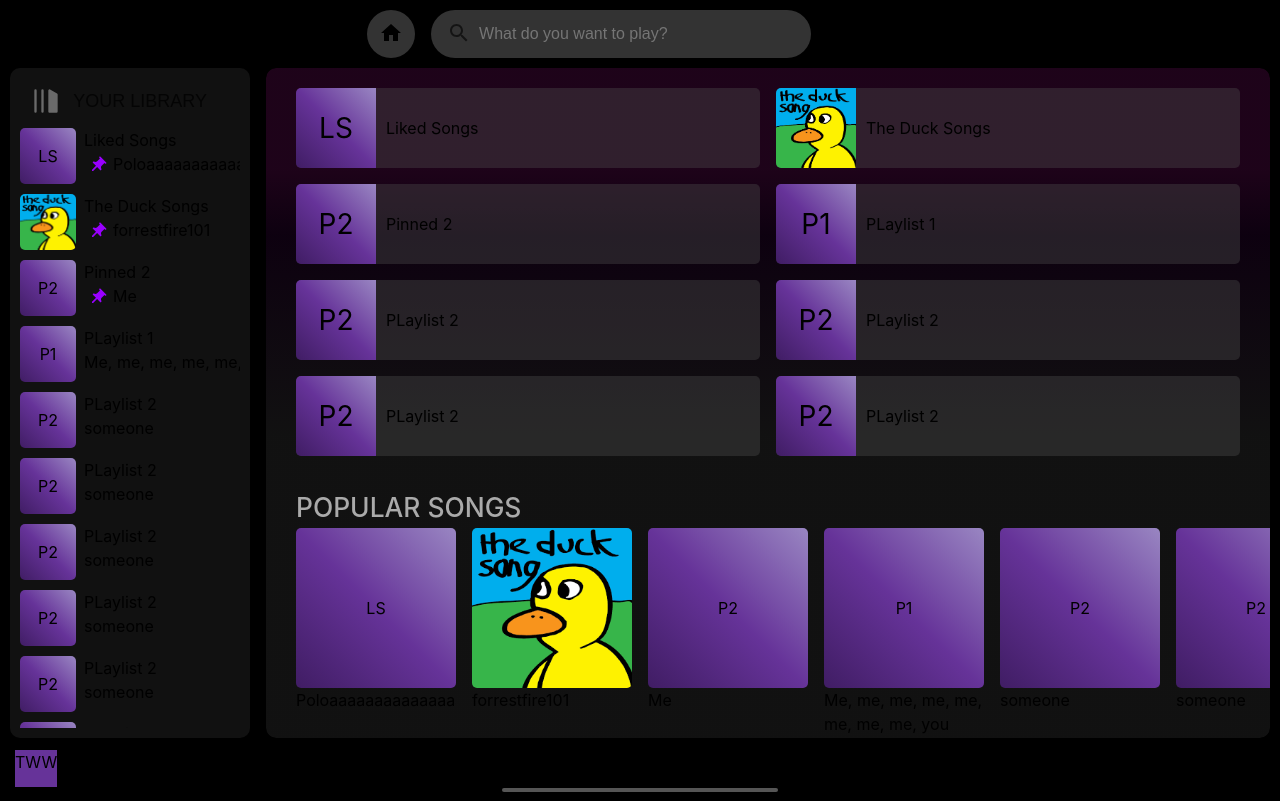
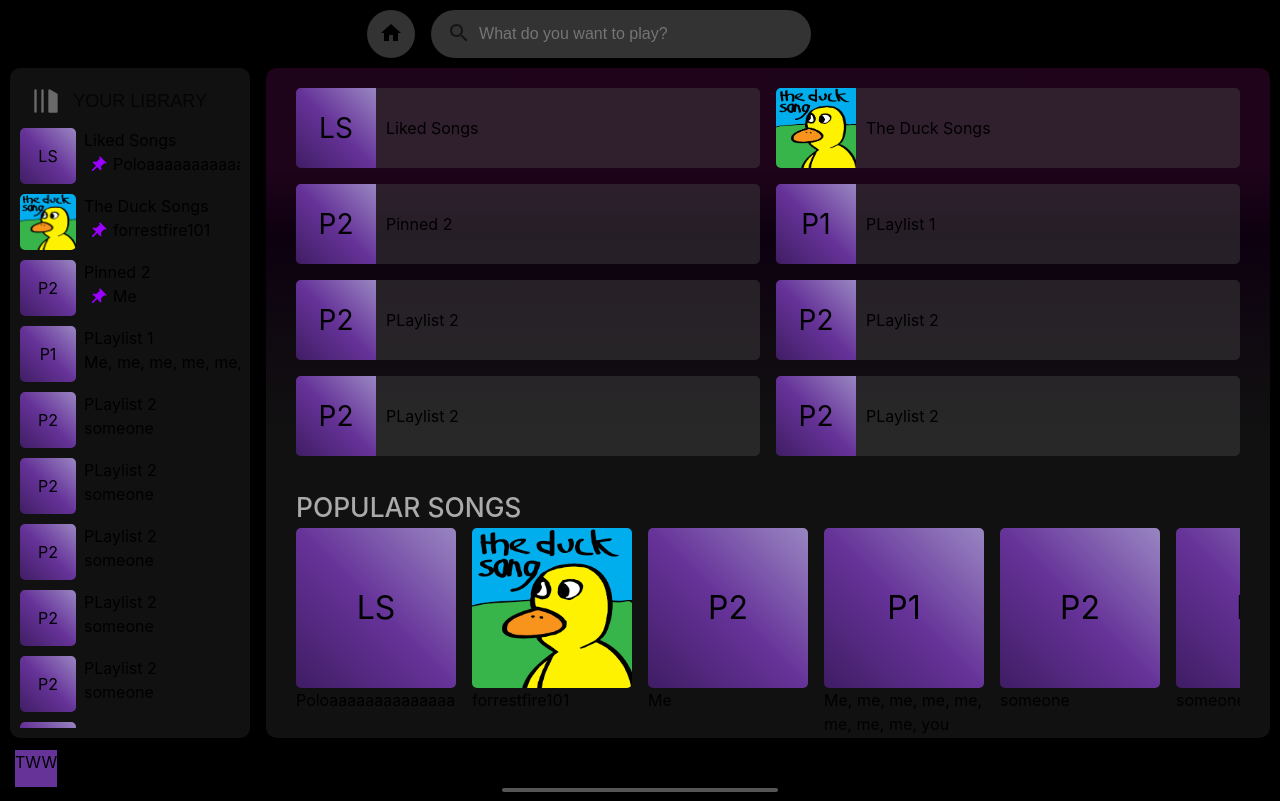
Before and after one commit to sapmat/polo-frontend, a React (Vite) app: page / in a window 1280 px wide. Built offline with nearby package versions, Linux system fonts and the light colour scheme.

Commit message:
scrolly things done >:3

```diff
--- a/src/Components/BottomBar/Components/Player/style.ts
+++ b/src/Components/BottomBar/Components/Player/style.ts
@@ -38,7 +38,7 @@ const classes = {
     }
 
     svg {
-      height: 1.4em;
+      height: 1.5em;
       width: 1.5em;
     }
   `,
--- /dev/null
+++ b/src/Components/Pages/Home/Components/Section/Components/ScrollButton/ScrollButton.tsx
@@ -0,0 +1,75 @@
+/** @jsxImportSource @emotion/react */
+import { useEffect, useState } from "react";
+import classes from "./style";
+
+const ScrollButton = ({
+  playlistsRef,
+  show,
+  isRight,
+}: {
+  playlistsRef: React.RefObject<HTMLElement>;
+  show: boolean;
+  isRight: boolean;
+}) => {
+  const [visible, setVisible] = useState(show);
+
+  const handleScroll = () => {
+    if (playlistsRef.current) {
+      const element = playlistsRef.current;
+      const scrollAmount = element.scrollWidth * 0.9;
+
+      element.scrollTo({
+        left: isRight
+          ? element.scrollLeft + scrollAmount
+          : element.scrollLeft - scrollAmount,
+        behavior: "smooth",
+      });
+    }
+  };
+
+  // eslint-disable-next-line react-hooks/exhaustive-deps
+  const checkVisibility = () => {
+    if (playlistsRef.current) {
+      const element = playlistsRef.current;
+
+      if (isRight) {
+        setVisible(
+          element.scrollLeft + element.clientWidth < element.scrollWidth
+        );
+      } else {
+        setVisible(element.scrollLeft > 0);
+      }
+    }
+  };
+
+  useEffect(() => {
+    if (playlistsRef.current) {
+      const element = playlistsRef.current;
+      element.addEventListener("scroll", checkVisibility);
+
+      checkVisibility();
+
+      return () => {
+        element.removeEventListener("scroll", checkVisibility);
+      };
+    }
+  }, [playlistsRef, isRight, checkVisibility]);
+
+  return (
+    visible && (
+      <button css={classes.scrollButton(show, isRight)} onClick={handleScroll}>
+        <svg
+          viewBox="0 0 16 16"
+          fill="white"
+          style={{
+            transform: isRight ? "none" : "rotate(180deg)",
+          }}
+        >
+          <path d="M4.97.47a.75.75 0 0 0 0 1.06L11.44 8l-6.47 6.47a.75.75 0 1 0 1.06 1.06L13.56 8 6.03.47a.75.75 0 0 0-1.06 0z" />
+        </svg>
+      </button>
+    )
+  );
+};
+
+export default ScrollButton;
--- /dev/null
+++ b/src/Components/Pages/Home/Components/Section/Components/ScrollButton/style.ts
@@ -0,0 +1,34 @@
+/** @jsxImportSource @emotion/react */
+import { css } from "@emotion/react";
+
+const classes = {
+  scrollButton: (show: boolean, isRight: boolean) => css`
+    position: absolute;
+    ${isRight ? "right: 30px;" : "left: 30px;"};
+    top: 50%;
+    transform: translateY(-50%);
+    z-index: 1;
+    width: 2.5em !important;
+    height: 2.5em !important;
+    background: #1f1f1f;
+    box-shadow: 0 6px 8px rgba(0, 0, 0, 0.5);
+    border-radius: 50em;
+    padding: 5px;
+    transition: scale 0.1s ease-in-out, opacity 0.1s ease-in-out;
+    opacity: ${show ? "1" : "0"};
+    display: flex;
+    align-items: center;
+    justify-content: center;
+
+    &:hover {
+      background: black;
+    }
+
+    svg {
+      height: 0.9em;
+      width: 0.9em;
+    }
+  `,
+};
+
+export default classes;
--- a/src/Components/Pages/Home/Components/Section/Section.tsx
+++ b/src/Components/Pages/Home/Components/Section/Section.tsx
@@ -1,6 +1,8 @@
 /** @jsxImportSource @emotion/react */
+import { useRef, useState } from "react";
 import { Playlist } from "../../../../../Model/Playlist/playlist";
 import PlaylistBanner from "./Components/PlaylistBanner/PlaylistBanner";
+import ScrollButton from "./Components/ScrollButton/ScrollButton";
 import classes from "./style";
 
 const HomeSection = ({
@@ -10,13 +12,29 @@ const HomeSection = ({
   name: string;
   playlists: Playlist[];
 }) => {
+  const [show, setShow] = useState<boolean>(false);
+
+  const playlistsRef = useRef<HTMLDivElement>(null);
+
   return (
-    <div css={classes.section}>
+    <div
+      css={classes.section}
+      onMouseEnter={() => {
+        setShow(true);
+      }}
+      onMouseLeave={() => {
+        setShow(false);
+      }}
+    >
       <div css={classes.name}>{name}</div>
-      <div css={classes.playlists}>
-        {playlists.map((playlist) => (
-          <PlaylistBanner playlist={playlist} />
-        ))}
+      <div css={classes.playlistsContainer}>
+        <ScrollButton playlistsRef={playlistsRef} show={show} isRight={false} />
+        <ScrollButton playlistsRef={playlistsRef} show={show} isRight={true} />
+        <div ref={playlistsRef} css={classes.playlists}>
+          {playlists.map((playlist) => (
+            <PlaylistBanner playlist={playlist} />
+          ))}
+        </div>
       </div>
     </div>
   );
--- a/src/Components/Pages/Home/Components/Section/style.ts
+++ b/src/Components/Pages/Home/Components/Section/style.ts
@@ -12,10 +12,21 @@ const classes = {
     color: #aaa;
     padding: 0 30px;
   `,
-  playlists: css`
+  playlistsContainer: css`
+    position: relative;
     display: flex;
     gap: 1em;
     padding: 0 30px;
+    overflow-x: scroll;
+
+    &::-webkit-scrollbar {
+      display: none;
+    }
+  `,
+  playlists: css`
+    position: relative;
+    display: flex;
+    gap: 1em;
     overflow-x: scroll;
 
     &::-webkit-scrollbar {
@@ -31,22 +42,25 @@ const classes = {
     position: relative;
 
     &:hover button {
-      display: flex;
+      opacity: 1;
     }
   `,
   playlistImage: css`
-    height: 10em !important;
+    height: 5em !important;
     border-radius: 5px;
+    font-size: 2em;
   `,
   button: css`
     box-sizing: border-box;
     position: absolute;
-    display: none;
+    display: flex;
     justify-content: center;
     align-items: center;
     height: 100%;
     right: 30px;
     bottom: -3em;
+    transition: opacity 0.1s ease-in-out;
+    opacity: 0;
   `,
   play: css`
     position: absolute;
--- a/src/Components/Util/ScrollBar/ScrollBarY.tsx
+++ b/src/Components/Util/ScrollBar/ScrollBarY.tsx
@@ -151,7 +151,7 @@ const ScrollBarY = ({
       <div css={cssClass.track}>
         <div
           css={cssClass.thumb}
-          onMouseDown={handleMouseDown} // Trigger drag on mouse down
+          onMouseDown={handleMouseDown}
         />
       </div>
     </div>
```
